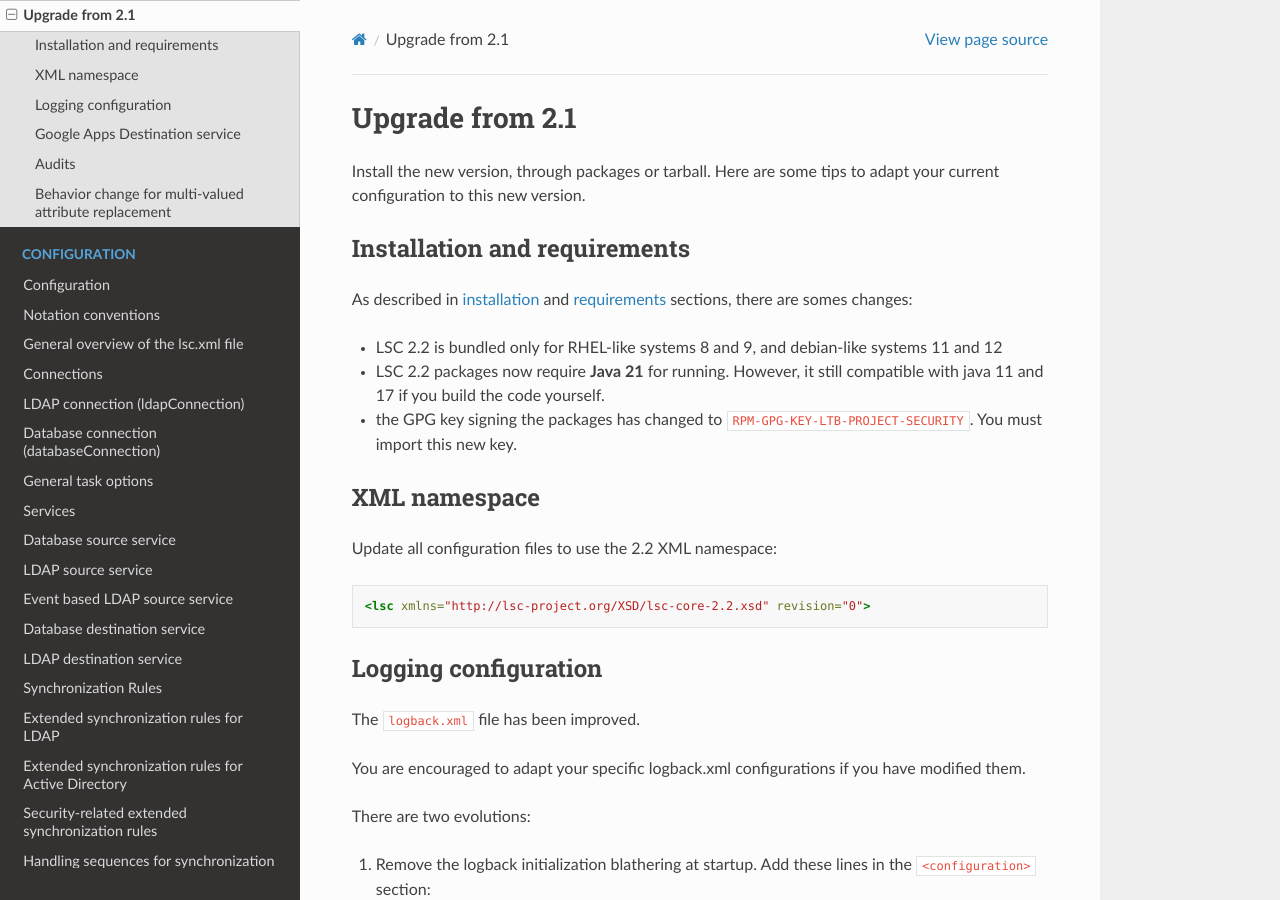
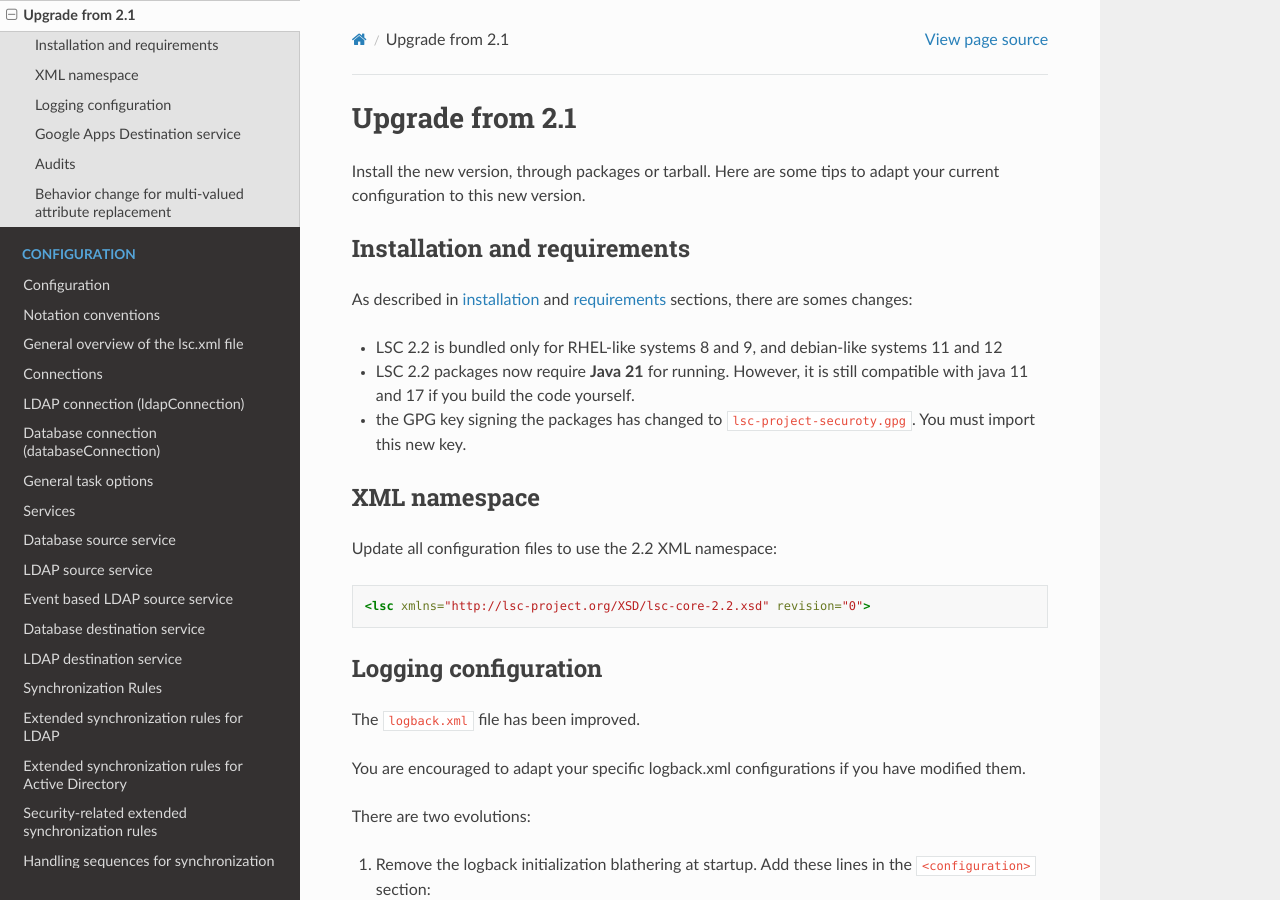
Before and after one commit to lsc-project/documentation, a Sphinx documentation site: the page built from source/upgrade.rst, in a window 1280 px wide and 900 px high. Built offline with Sphinx 7.4.7 and the Read the Docs theme 3.1.0, drawn with Linux system fonts in a browser that asks for light colours.

Commit message:
Use new GPG key

```diff
--- a/source/release.rst
+++ b/source/release.rst
@@ -15,7 +15,7 @@ Update version
 Version needs to be updated in:
 
 * ``pom.xml``
-* ``src/install/lsc-core.spec``
+* ``src/install/lsc.spec``
 * ``src/install/debian/changelog``
 
 Tagging
--- a/source/upgrade.rst
+++ b/source/upgrade.rst
@@ -11,8 +11,8 @@ Installation and requirements
 As described in :doc:`installation <installation>` and :doc:`requirements <requirements>` sections, there are somes changes:
 
 * LSC 2.2 is bundled only for RHEL-like systems 8 and 9, and debian-like systems 11 and 12
-* LSC 2.2 packages now require **Java 21** for running. However, it still compatible with java 11 and 17 if you build the code yourself.
-* the GPG key signing the packages has changed to ``RPM-GPG-KEY-LTB-PROJECT-SECURITY``. You must import this new key.
+* LSC 2.2 packages now require **Java 21** for running. However, it is still compatible with java 11 and 17 if you build the code yourself.
+* the GPG key signing the packages has changed to ``lsc-project-securoty.gpg``. You must import this new key.
 
 XML namespace
 =============
```
Also changed, not shown: source/installation.rst (+7 -7 lines), 1 other file.
